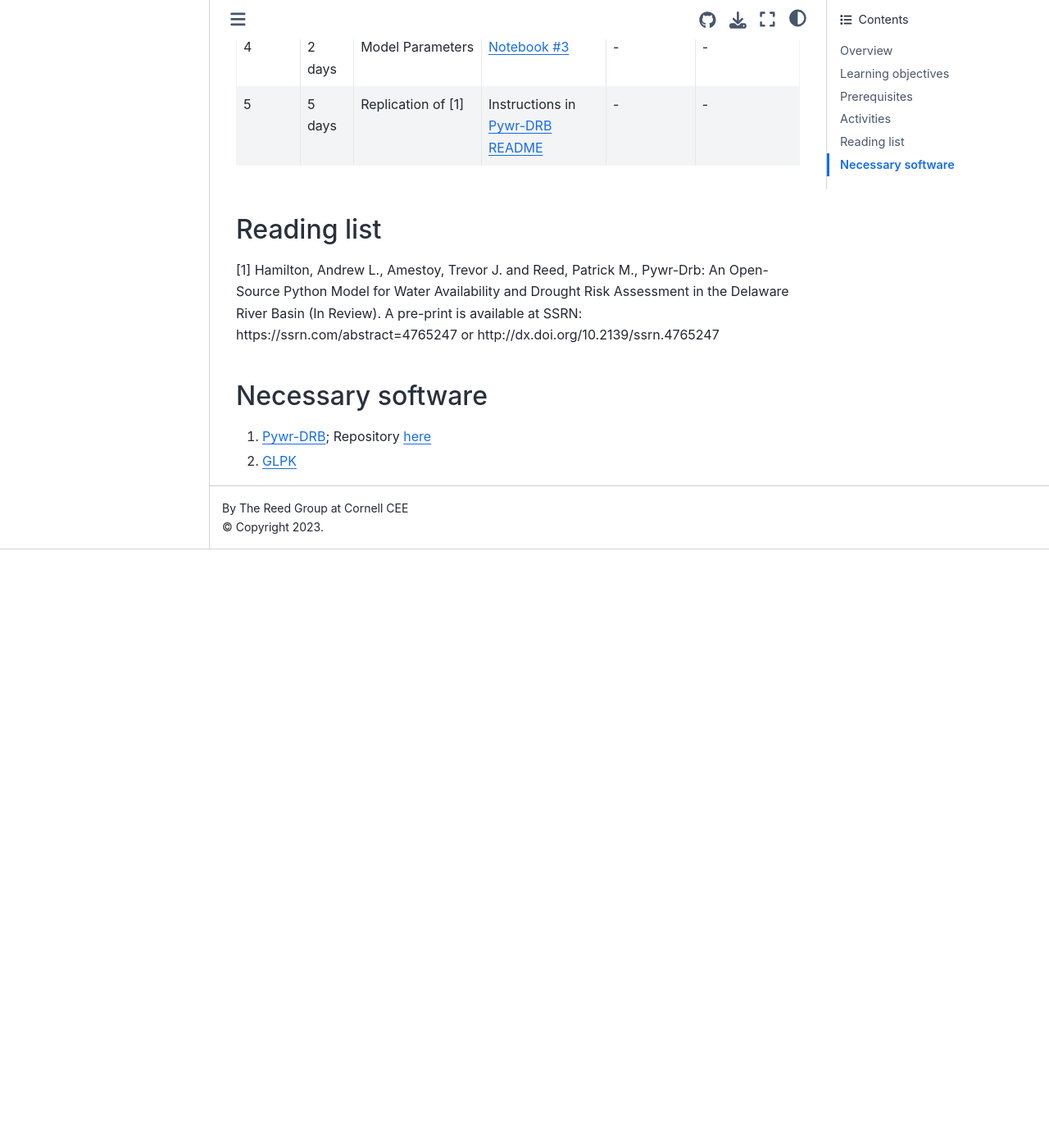
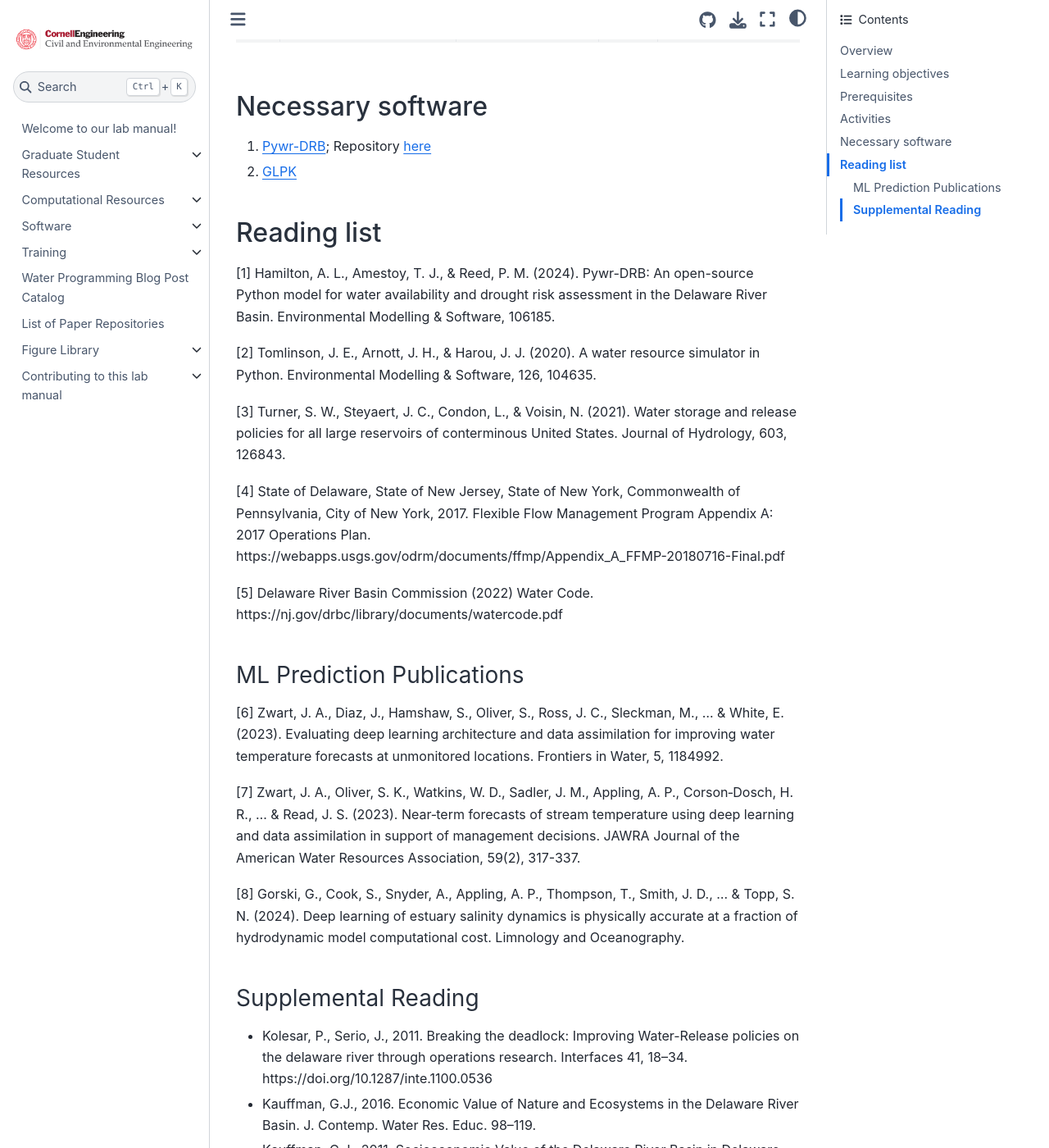
Before and after one commit to reedgroup/reedgroup.github.io, a Jupyter Book: the page built from docs/Training/pywrdrb_training.md, in a window 1280 px wide and 1400 px high, scrolled down 1381 px. Shown: the whole window at 82% size. Built offline with Jupyter Book 1.0.4 settings and Sphinx 7.4.7 and the Sphinx Book theme 1.1.4, drawn with Linux system fonts in a browser that asks for light colours; pages that are not in the unit, such as notebooks, are missing from menus; before the commit the page ends 2051 px from its top, so only the background shows below that; some of the changed text lies outside the part shown.

Commit message:
Updating Pywr-DRB training

```diff
--- a/docs/Training/pywrdrb_training.md
+++ b/docs/Training/pywrdrb_training.md
@@ -2,13 +2,11 @@
 
 ## Overview
 
-This training is designed to get you familiar with the core functionality of the [Pywr-DRB water resource model (Hamilton, Amestoy & Reed, Under Review)](../Software/PywrDRB.md).
+This training is designed to get you familiar with the core functionality of the [Pywr-DRB water resource model](../Software/PywrDRB.md).
 
-The training consists of several different jupyter notebook files which introduce key concepts and workflows associated with the model.
+The training consists of several different Jupyter notebook files which introduce key concepts and workflows associated with the model.
 
-After stepping through the notebooks, you can replicate the study presented in Hamilton, Amestoy, & Reed (Under Review; pre-print [here](https://ssrn.com/abstract=4765247 or http://dx.doi.org/10.2139/ssrn.4765247)).
-
-More trainings will be added in the future.  If you have any questions or requests please contact Trevor at tja73 "at" cornell.edu.
+After stepping through the notebooks, you can replicate the study presented in Hamilton, Amestoy & Reed (2024).
 
 ## Learning objectives
 
@@ -18,7 +16,7 @@
 
 ## Prerequisites
 
-Before starting this training it is recommended to read the preprint for Hamilton, Amestoy and Reed (In Review) available [here.](http://dx.doi.org/10.2139/ssrn.4765247)
+Before starting this training, read Hamilton, Amestoy and Reed (2024) *"Pywr-DRB: An open-source Python model for water availability and drought risk assessment in the Delaware River Basin"* available [here.](https://doi.org/10.1016/j.envsoft.2024.106185)
 
 Pywr-DRB is a python based model; you will need to have Python as well as the [GLPK](https://www.gnu.org/software/glpk/) or similar linear programming solver installed.
 
@@ -26,18 +24,40 @@
 
 ## Activities
 
-| Activity | Est. Time   |  Topic      | Resources | Readings | Tasks                                   |
-| -------- | ----------- | ----------- | --------- | -------- | --------------------------------------- |
-| 1        | 2 days      | Background context on Pywr-DRB  | -   | \[1] & citations in \[1]       | - |
-| 2        | 2 days | Tutorial 01 Introduction to PywrDRB | [Notebook #1](https://github.com/Pywr-DRB/Pywr-DRB/blob/master/notebooks/Tutorial%2001%20Introduction%20to%20PywrDRB.ipynb) |\[1] |- Complete first simulation |
-| 3        | 1 day     | Tutorial 02 Prepare Input Data | [Notebook #2](https://github.com/Pywr-DRB/Pywr-DRB/blob/master/notebooks/Tutorial%2002%20Prepare%20Input%20Data.ipynb)  |  - |- |
-| 4        | 2 days  | Model Parameters | [Notebook #3](https://github.com/Pywr-DRB/Pywr-DRB/blob/master/notebooks/Tutorial%2003%20Model%20Parameters.ipynb)    | - | - |
-| 5 | 5 days | Replication of \[1] | Instructions in [Pywr-DRB README](https://github.com/Pywr-DRB/Pywr-DRB/tree/master) | - | - |
-
-## Reading list
-\[1] Hamilton, Andrew L., Amestoy, Trevor J. and Reed, Patrick M., Pywr-Drb: An Open-Source Python Model for Water Availability and Drought Risk Assessment in the Delaware River Basin (In Review). A pre-print is available at SSRN: https://ssrn.com/abstract=4765247 or http://dx.doi.org/10.2139/ssrn.4765247
-
+| Step | Topic                                       | Resources                                                                                                                   | Read             | Tasks                                                             |
+| ---- | ------------------------------------------- | --------------------------------------------------------------------------------------------------------------------------- | ---------------- | ----------------------------------------------------------------- |
+| 1    | Background context on Pywr-DRB & DRB policy | -                                                                                                                           | \[1], \[4], \[5] | - Make note of major policy controls                              |
+| 2    | Tutorial 01 Introduction to PywrDRB         | [Notebook #1](https://github.com/Pywr-DRB/Pywr-DRB/blob/master/notebooks/Tutorial%2001%20Introduction%20to%20PywrDRB.ipynb) | \[1], \[2]       | - Complete first simulation                                       |
+| 3    | Tutorial 02 Prepare Input Data              | [Notebook #2](https://github.com/Pywr-DRB/Pywr-DRB/blob/master/notebooks/Tutorial%2002%20Prepare%20Input%20Data.ipynb)      | -                | -                                                                 |
+| 4    | Model Parameters                            | [Notebook #3](https://github.com/Pywr-DRB/Pywr-DRB/blob/master/notebooks/Tutorial%2003%20Model%20Parameters.ipynb)          | \[3]             | -                                                                 |
+| 5    | Replication of \[1]                         | Instructions in [Pywr-DRB README](https://github.com/Pywr-DRB/Pywr-DRB/tree/master)                                         | -                | - Generate all figures from \[1]<br>- Interpret & analyze results |
 
 ## Necessary software
 1. [Pywr-DRB](../Software/PywrDRB.md); Repository [here](https://github.com/Pywr-DRB/Pywr-DRB/tree/master)
 2. [GLPK](https://www.gnu.org/software/glpk/)
+
+## Reading list
+\[1] Hamilton, A. L., Amestoy, T. J., & Reed, P. M. (2024). Pywr-DRB: An open-source Python model for water availability and drought risk assessment in the Delaware River Basin. Environmental Modelling & Software, 106185.
+
+\[2] Tomlinson, J. E., Arnott, J. H., & Harou, J. J. (2020). A water resource simulator in Python. Environmental Modelling & Software, 126, 104635.
+
+\[3] Turner, S. W., Steyaert, J. C., Condon, L., & Voisin, N. (2021). Water storage and release policies for all large reservoirs of conterminous United States. Journal of Hydrology, 603, 126843.
+
+\[4] State of Delaware, State of New Jersey, State of New York, Commonwealth of Pennsylvania, City of New York, 2017. Flexible Flow Management Program Appendix A: 2017 Operations Plan. https://webapps.usgs.gov/odrm/documents/ffmp/Appendix_A_FFMP-20180716-Final.pdf
+
+\[5] Delaware River Basin Commission (2022) Water Code. https://nj.gov/drbc/library/documents/watercode.pdf
+
+### ML Prediction Publications
+\[6] Zwart, J. A., Diaz, J., Hamshaw, S., Oliver, S., Ross, J. C., Sleckman, M., ... & White, E. (2023). Evaluating deep learning architecture and data assimilation for improving water temperature forecasts at unmonitored locations. Frontiers in Water, 5, 1184992.
+
+\[7] Zwart, J. A., Oliver, S. K., Watkins, W. D., Sadler, J. M., Appling, A. P., Corson‐Dosch, H. R., ... & Read, J. S. (2023). Near‐term forecasts of stream temperature using deep learning and data assimilation in support of management decisions. JAWRA Journal of the American Water Resources Association, 59(2), 317-337.
+
+\[8] Gorski, G., Cook, S., Snyder, A., Appling, A. P., Thompson, T., Smith, J. D., ... & Topp, S. N. (2024). Deep learning of estuary salinity dynamics is physically accurate at a fraction of hydrodynamic model computational cost. Limnology and Oceanography.
+
+### Supplemental Reading
+- Kolesar, P., Serio, J., 2011. Breaking the deadlock: Improving Water-Release policies on the delaware river through operations research. Interfaces 41, 18–34. https://doi.org/10.1287/inte.1100.0536
+- Kauffman, G.J., 2016. Economic Value of Nature and Ecosystems in the Delaware River Basin. J. Contemp. Water Res. Educ. 98–119.
+- Kauffman, G.J., 2011. Socioeconomic Value of the Delaware River Basin in Delaware, New Jersey, New York, and Pennsylvania.
+- Kauffman, G.J., Vonck, K.J., 2011. Frequency and intensity of extreme drought in the Delaware Basin, 1600-2002. Water Resour. Res. 47. https://doi.org/10.1029/2009WR008821
+- McCabe, G.J., Wolock, D.M., 2020. Hydro-Climatic Drought in the Delaware River Basin. J. Am. Water Resour. Assoc. 56, 981–994. https://doi.org/10.1111/1752-1688.12875
+- Thompson, M. Y., Pindar, C. E., 2021. Water withdrawal and consumptive use estimates for the Delaware River Basin (1990-2017) with projections through 2060: DRBC Report No: 2021-4. Delaware River Basin Commission.
```
